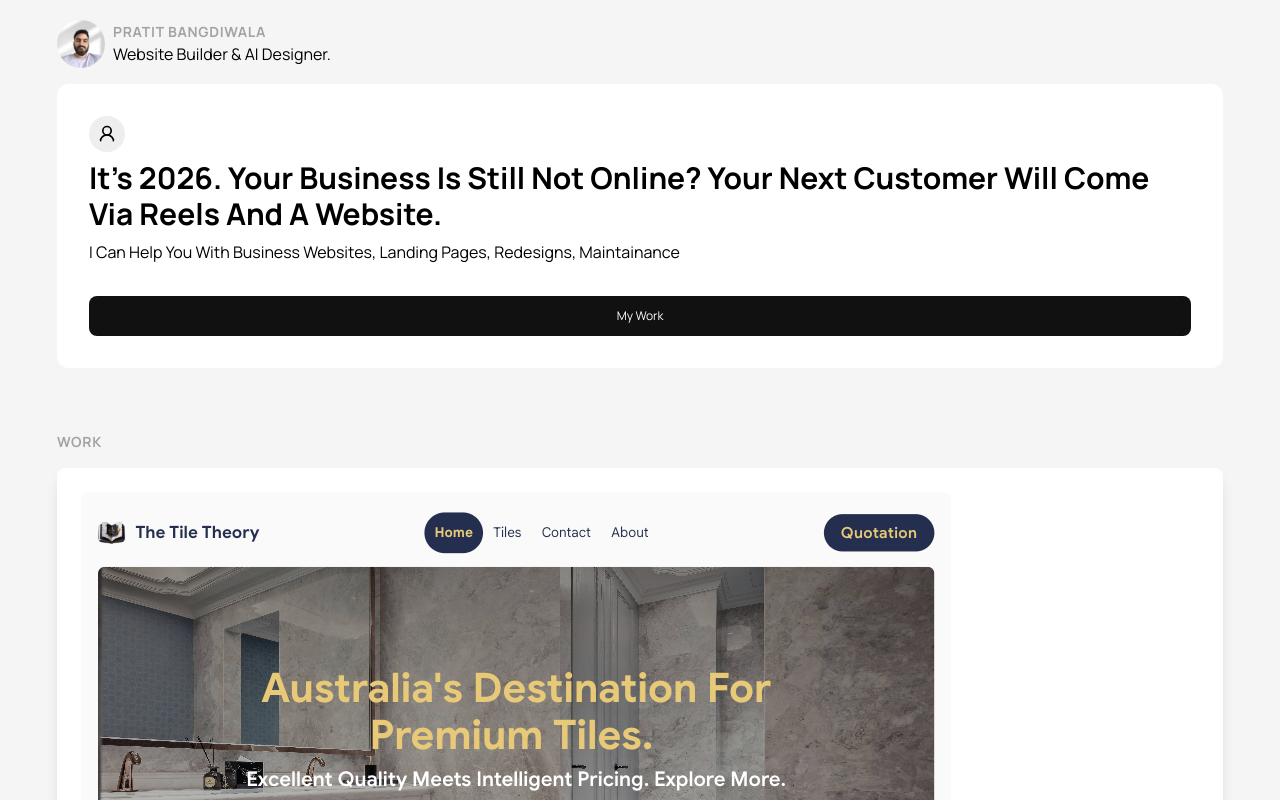
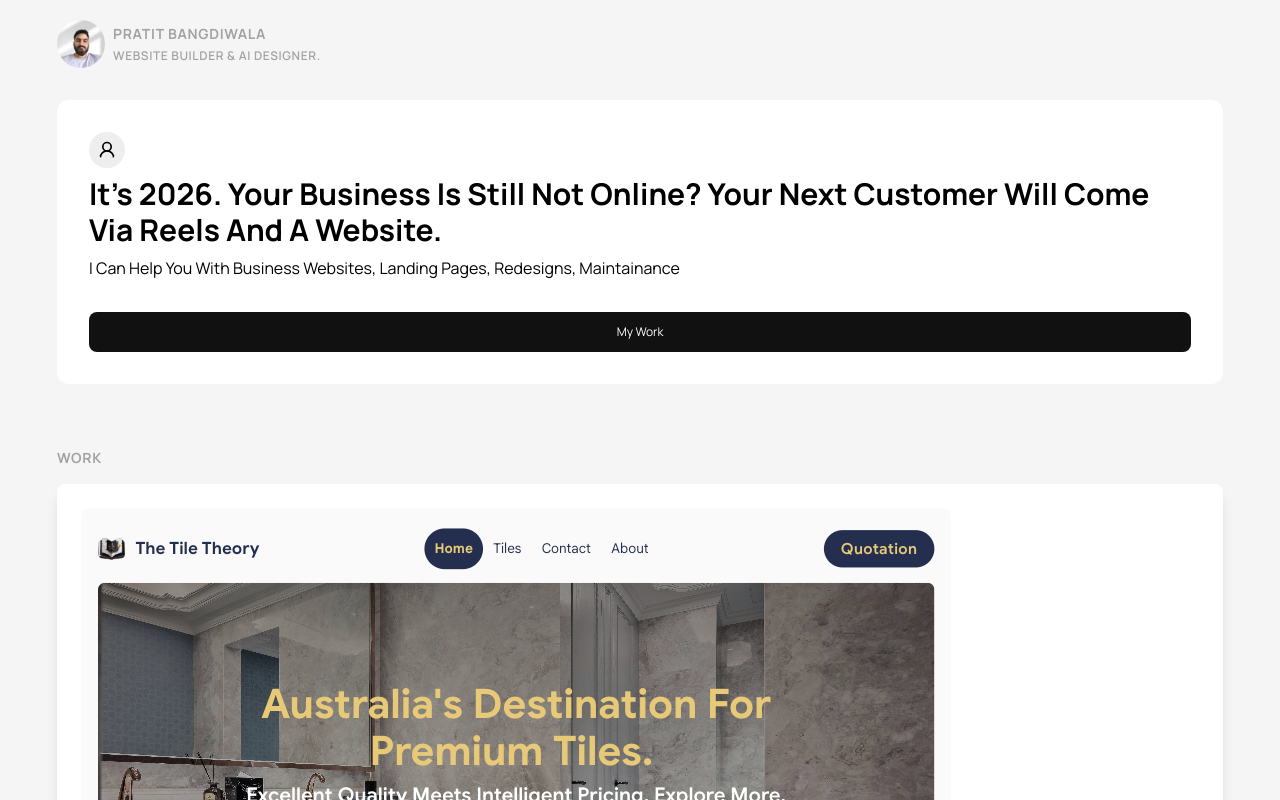
Before and after one commit to Pratitb/freelancer, a React (Vite) app: page / in a window 1280 px wide. Shown: the top 800 px of the page. Built offline with nearby package versions, Linux system fonts and the light colour scheme.

Commit message:
feat: header

```diff
--- a/src/components/Header.tsx
+++ b/src/components/Header.tsx
@@ -6,11 +6,11 @@ interface HeaderProps {
 
 const Header = ({ name, role }: HeaderProps) => {
     return (
-        <div className="flex gap-2 items-center">
+        <div className="flex gap-2 items-center mb-8">
             <img src="./profile-3.png" alt="" className="w-12 rounded-full" />
             <div>
                 <p className="headText">{name}</p>
-                <p className="capitalize">{role}</p>
+                <p className="subHead mt-1">{role}</p>
             </div>
         </div>
     )
```
